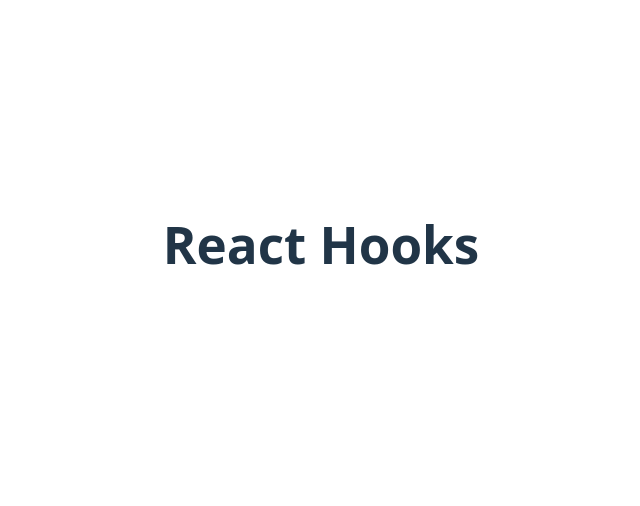
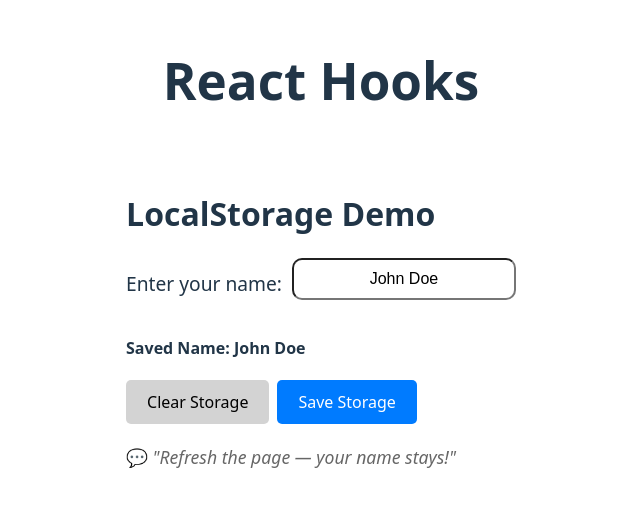
Before and after one commit to DikshantAgarwal/React-Hooks, a React (Vite) app: page / in a window 1280 px wide. Shown: the part 156-662 px from the top of the page, without its empty margins (319-959 px from the left). Built offline with nearby package versions, Linux system fonts and the light colour scheme.

Commit message:
Added useLocalStorage Hook

```diff
--- a/src/App.jsx
+++ b/src/App.jsx
@@ -1,11 +1,13 @@
 
 import './App.css'
+import {LocalStorageDemo} from './examples/LocalStorageDemo/LocalStorageDemo';
 
 function App() {
 
   return (
     <>
       <h1>React Hooks</h1>
+      <LocalStorageDemo />
     </>
   )
 }
--- /dev/null
+++ b/src/examples/LocalStorageDemo/LocalStorageDemo.css
@@ -0,0 +1,76 @@
+/* Block */
+.local-storage-demo {
+    display: flex;
+    flex-direction: column;
+    align-items: flex-start;
+    margin-top: 50px;
+}
+
+/* Elements */
+.local-storage-demo__title {
+    font-size: 2em;
+    margin-bottom: 20px;
+}
+
+.local-storage-demo__label {
+    font-size: 1.2em;
+    margin-bottom: 10px;
+}
+.local-storage-demo__input-group {
+    display: flex;
+    align-items: center;
+}
+
+.local-storage-demo__input {
+    padding: 10px;
+    font-size: 1em;
+    margin-bottom: 20px;
+    width: 200px;
+    text-align: center;
+    margin-left: 10px;
+    border-radius: 10px;
+}
+
+.local-storage-demo__saved-name {
+    font-size: 1em;
+    margin-bottom: 20px;
+    font-weight: bold;
+}
+
+.local-storage-demo__display-name {
+    font-size: 1.2em;
+    margin-bottom: 10px;
+}
+
+.local-storage-demo__button {
+    padding: 10px 20px;
+    font-size: 1em;
+    cursor: pointer;
+    color:white;
+    margin-bottom: 20px;
+    border-radius: 5px;
+
+}
+.local-storage-demo__button--clear {
+    color:#000000;
+    background-color: lightgray
+}
+.local-storage-demo__button--save:disabled{
+    background-color: gray;
+    cursor: not-allowed;
+}
+.local-storage-demo__button--save {
+       background-color: #007BFF;
+
+}
+.local-storage-demo__button-group {
+    display: flex;
+    gap: 8px;
+    align-items: flex-start;
+}
+
+.local-storage-demo__message {
+    font-size: 1.1em;
+    font-style: italic;
+    color: #666;
+}
--- /dev/null
+++ b/src/examples/LocalStorageDemo/LocalStorageDemo.jsx
@@ -0,0 +1,55 @@
+import React from "react";
+import { useLocalStorage } from "../../hooks/useLocalStorage";
+import "./LocalStorageDemo.css";
+
+function LocalStorageDemo() {
+  const [storedValue, setValue, removeValue] = useLocalStorage(
+    "name",
+    "John Doe"
+  );
+
+  const [inputValue, setInputValue] = React.useState(storedValue);
+  const handleChange = (e) => {
+    setInputValue(e.target.value);
+  };
+
+  const clearValue = () => {
+    setInputValue("");
+    removeValue();
+  };
+  return (
+    <div className="local-storage-demo">
+      <h3 className="local-storage-demo__title">LocalStorage Demo</h3>
+      <div className="local-storage-demo__input-group">
+        <label className="local-storage-demo__label">Enter your name:</label>
+        <input
+          className="local-storage-demo__input"
+          type="text"
+          value={inputValue}
+          onChange={handleChange}
+        />
+      </div>
+      <p className="local-storage-demo__saved-name">Saved Name: {inputValue}</p>
+      <div className="local-storage-demo__button-group">
+        <button
+          className="local-storage-demo__button local-storage-demo__button--clear"
+          onClick={clearValue}
+        >
+          Clear Storage
+        </button>
+        <button
+          className="local-storage-demo__button local-storage-demo__button--save"
+          onClick={() => setValue(inputValue)}
+          disabled={!inputValue}
+        >
+          Save Storage
+        </button>
+      </div>
+      <div className="local-storage-demo__message">
+        💬 "Refresh the page — your name stays!"
+      </div>
+    </div>
+  );
+}
+
+export { LocalStorageDemo };
--- /dev/null
+++ b/src/hooks/useLocalStorage.js
@@ -0,0 +1,64 @@
+
+import { useState } from 'react';
+
+function useLocalStorage(key, initialValue) {
+    if (!key || typeof key !== 'string') {
+        throw new Error('useLocalStorage: key must be a non-empty string');
+    }
+
+    const [storedValue, setStoredValue] = useState(() => {
+        if (typeof window === 'undefined') {
+            return initialValue;
+        }
+
+        try {
+            const item = window.localStorage.getItem(key);
+            if (item === null) {
+                // Save initial value to localStorage if not present
+                window.localStorage.setItem(key, JSON.stringify(initialValue));
+                return initialValue;
+            }
+            return JSON.parse(item);
+        } catch (error) {
+            console.warn(`Error reading localStorage key "${key}":`, error);
+            return initialValue;
+        }
+    });
+
+    const setValue = (value) => {
+        try {
+            setStoredValue((currentValue) => {
+                const valueToStore = value instanceof Function ? value(currentValue) : value;
+
+                // Save to localStorage
+                if (typeof window !== 'undefined') {
+                    if (valueToStore === undefined) {
+                        window.localStorage.removeItem(key);
+                    } else {
+                        window.localStorage.setItem(key, JSON.stringify(valueToStore));
+                    }
+                }
+
+                return valueToStore;
+            });
+        } catch (error) {
+            console.warn(`Error setting localStorage key "${key}":`, error);
+        }
+    };
+
+    // Remove function - React Compiler will optimize if needed
+    const removeValue = () => {
+        try {
+            setStoredValue(initialValue);
+            if (typeof window !== 'undefined') {
+                window.localStorage.removeItem(key);
+            }
+        } catch (error) {
+            console.warn(`Error removing localStorage key "${key}":`, error);
+        }
+    };
+
+    return [storedValue, setValue, removeValue];
+}
+
+export { useLocalStorage };
```
Also changed, not shown: src/hooks/index.js (added).
